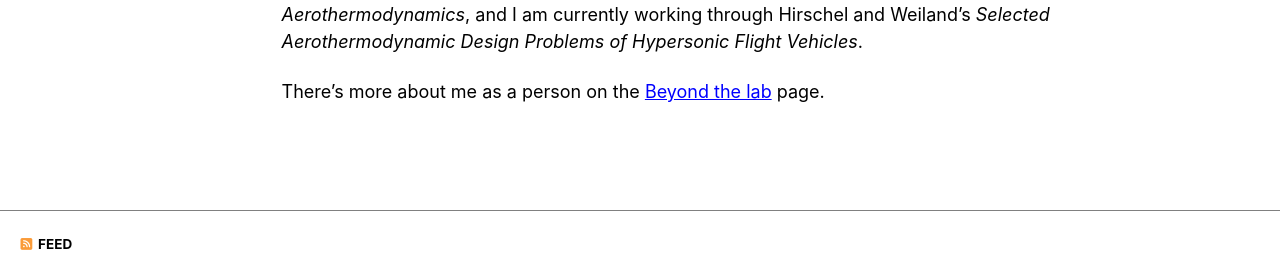
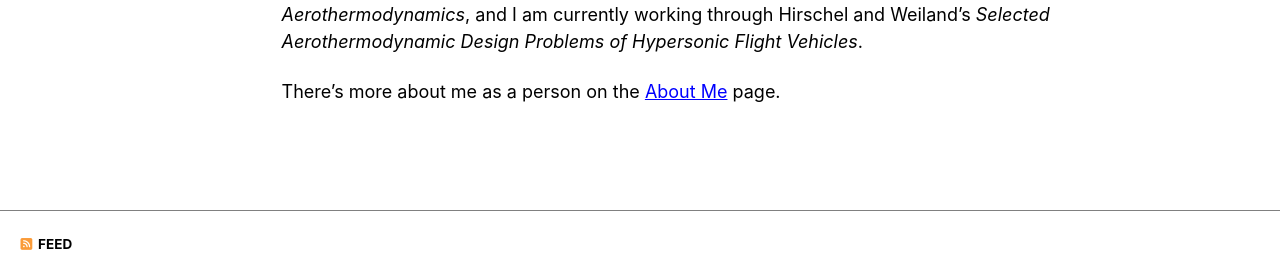
Before and after one commit to mgreenlee16/mgreenlee.github.io, a Jekyll site: the page built from _pages/about.md, in a window 1280 px wide and 900 px high, scrolled down 885 px. Shown: the part 579-846 px from the top of the window. Built offline with Jekyll 4.4.1, drawn with Linux system fonts in a browser that asks for light colours; a style sheet for code colours, icons or effects is not loaded.

Commit message:
Update about.md

```diff
--- a/_pages/about.md
+++ b/_pages/about.md
@@ -31,4 +31,4 @@ I also spent a year designing a turbopump rocket engine with the Purdue Undergra
 
 I also partake in rigorous independent study of hypersonics, reading through various textbooks and research papers, to help supplement my knowledge. I have worked through Anderson's *Hypersonics and High Temperature Gas Dynamics*, Bertin's *Hypersonic Aerothermodynamics*, and I am currently working through Hirschel and Weiland's *Selected Aerothermodynamic Design Problems of Hypersonic Flight Vehicles*.
 
-There's more about me as a person on the [Beyond the lab](/personal/) page.
+There's more about me as a person on the [About Me](/personal/) page.
```
